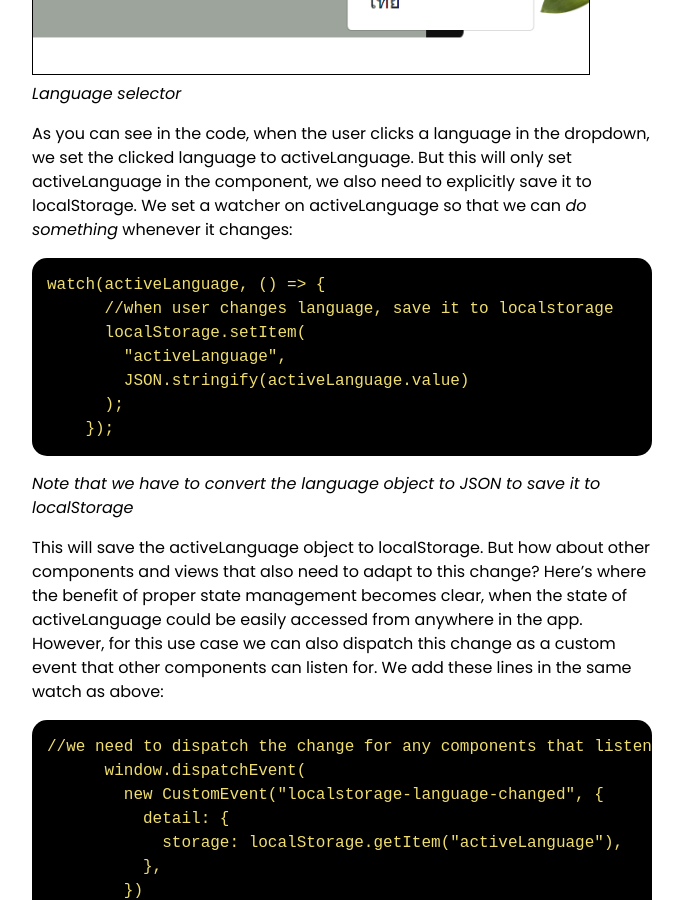
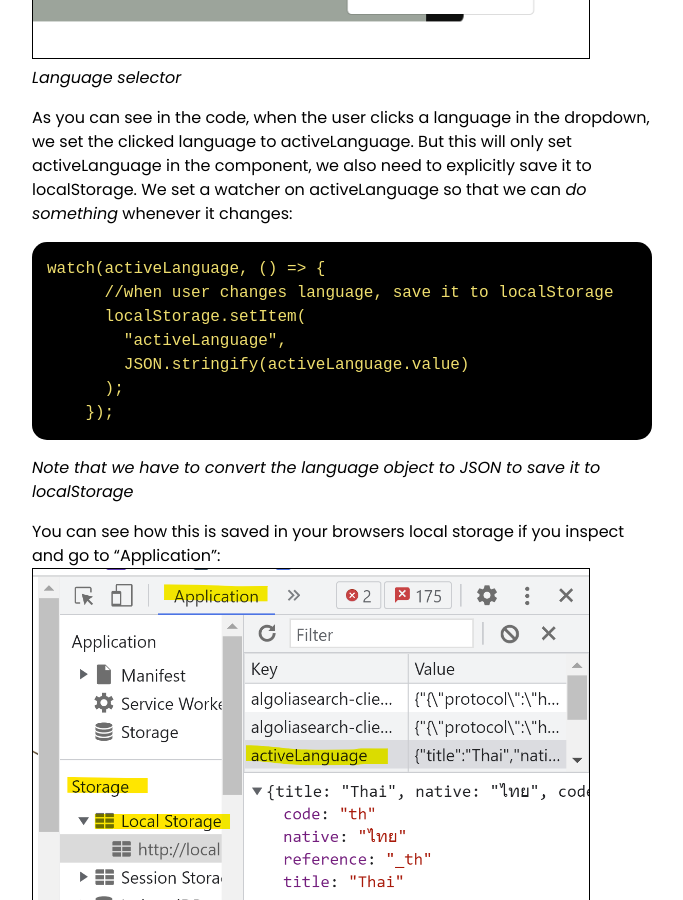
Before and after one commit to leafleaf90/VLblog, a Jekyll site: the page built from _posts/2023-06-01-localstorage.md, in a window 1280 px wide and 900 px high, scrolled down 2455 px. Shown: the whole window, without its empty margins (298-981 px from the left). Built offline with Jekyll 4.4.1, drawn with Linux system fonts in a browser that asks for light colours; some web fonts are replaced.

Commit message:
post fix

````diff
--- a/_posts/2023-06-01-localstorage.md
+++ b/_posts/2023-06-01-localstorage.md
@@ -66,15 +66,14 @@ Here is the template elements that make up the dropdown for language selection (
 ```
 
 Here's how it looks to the user:
-
-<img class="" src="/assets/post-media/2023-06-01/navbar-translation.png"/>
+<img class="" src="/assets/post-media/2023-06-01/navbar_translation.png"/>
 _Language selector_
 
 As you can see in the code, when the user clicks a language in the dropdown, we set the clicked language to activeLanguage. But this will only set activeLanguage in the component, we also need to explicitly save it to localStorage. We set a watcher on activeLanguage so that we can _do something_ whenever it changes:
 
 ```
 watch(activeLanguage, () => {
-      //when user changes language, save it to localstorage
+      //when user changes language, save it to localStorage
       localStorage.setItem(
         "activeLanguage",
         JSON.stringify(activeLanguage.value)
@@ -84,17 +83,20 @@ watch(activeLanguage, () => {
 
 _Note that we have to convert the language object to JSON to save it to localStorage_
 
+You can see how this is saved in your browsers local storage if you inspect and go to "Application":
+<img class="" src="/assets/post-media/2023-06-01/inspect_application.png"/>
+
 This will save the activeLanguage object to localStorage. But how about other components and views that also need to adapt to this change? Here's where the benefit of proper state management becomes clear, when the state of activeLanguage could be easily accessed from anywhere in the app. However, for this use case we can also dispatch this change as a custom event that other components can listen for. We add these lines in the same watch as above:
 
 ```
 //we need to dispatch the change for any components that listen to it
-      window.dispatchEvent(
-        new CustomEvent("localstorage-language-changed", {
-          detail: {
-            storage: localStorage.getItem("activeLanguage"),
-          },
-        })
-      );
+window.dispatchEvent(
+  new CustomEvent("localstorage-language-changed", {
+    detail: {
+      storage: localStorage.getItem("activeLanguage"),
+    },
+  })
+);
 ```
 
 Here we dispatch this event together with the activeLanguage item in localStorage.
````
Also changed, not shown: assets/post-media/2023-06-01/inspect_application.png (added), assets/post-media/2023-06-01/navbar_translation.png (renamed from assets/post-media/2023-06-01/navbar-translation.png).
